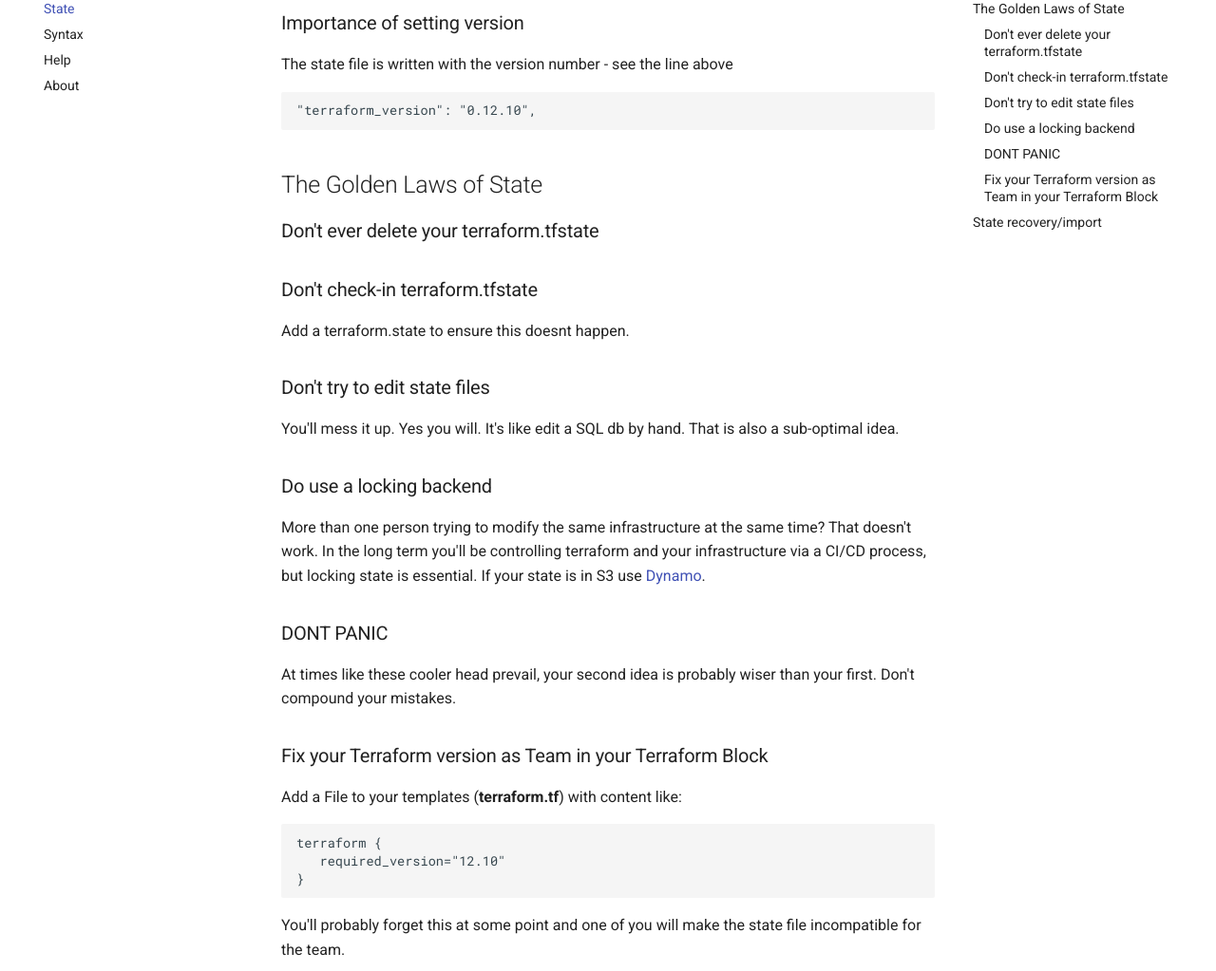
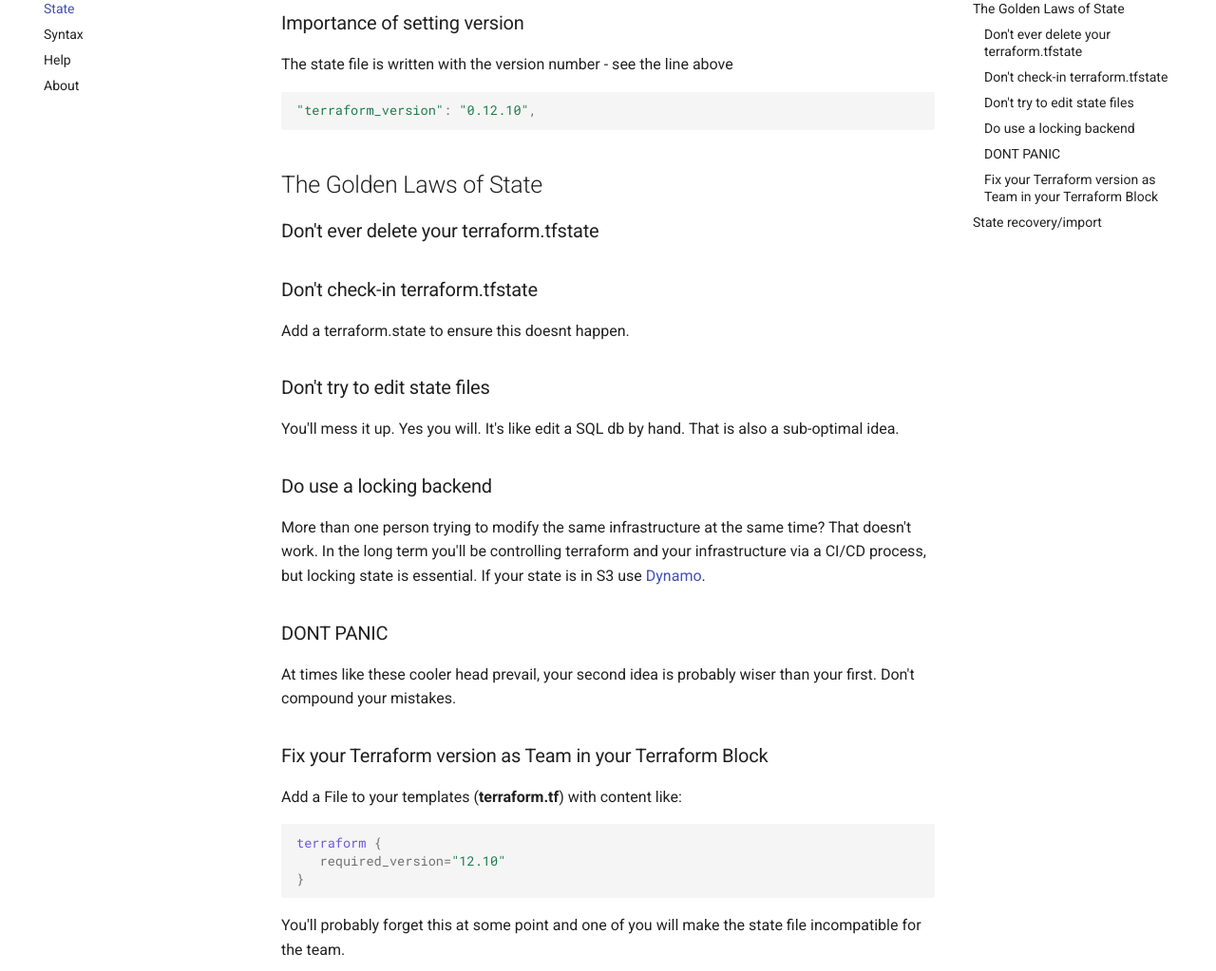
Before and after one commit to JamesWoolfenden/learn-terraform, an MkDocs documentation site: the page built from docs/state.md, in a window 1280 px wide and 1400 px high, scrolled down 862 px. Shown: the part 153-1176 px from the top of the window at 95% size. Built offline with MkDocs 1.6.1 and Material for MkDocs 9.7.7, drawn with Linux system fonts in a browser that asks for light colours.

Commit message:
new extensiosn deployed

```diff
--- a/mkdocs.yml
+++ b/mkdocs.yml
@@ -7,3 +7,23 @@
     - Help: help.md
     - About: about.md
 theme: material
+markdown_extensions:
+  - admonition
+  - codehilite
+  - meta
+  - pymdownx.arithmatex
+  - pymdownx.betterem:
+      smart_enable: all
+  - pymdownx.caret
+  - pymdownx.critic
+  - pymdownx.details
+  - pymdownx.emoji:
+      emoji_generator: !!python/name:pymdownx.emoji.to_svg
+  - pymdownx.inlinehilite
+  - pymdownx.magiclink
+  - pymdownx.mark
+  - pymdownx.smartsymbols
+  - pymdownx.superfences
+  - pymdownx.tasklist:
+      custom_checkbox: true
+  - pymdownx.tilde
```
